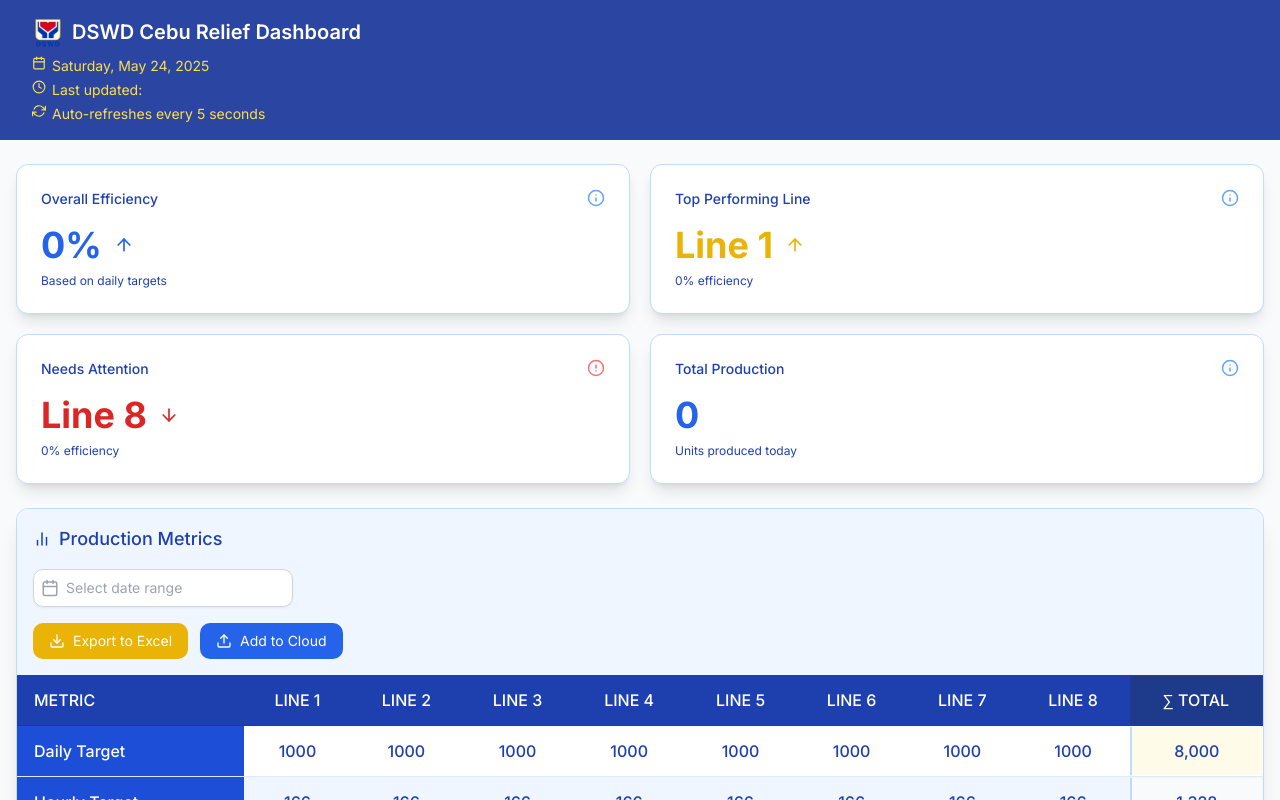
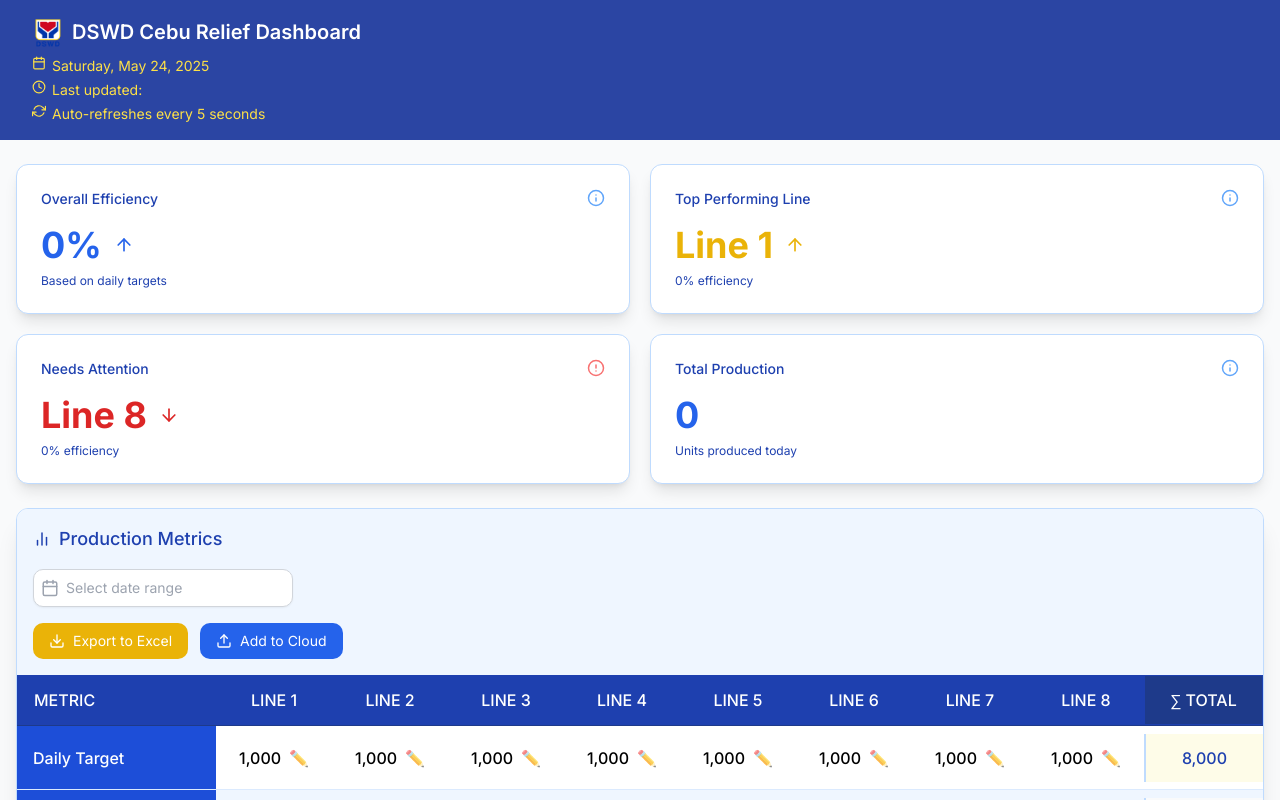
Before and after one commit to jasonllanes/DSWD_Counter, a React (Vite) app: page /dswd-counter/dashboard in a window 1280 px wide. Shown: the top 800 px of the page. Built offline with nearby package versions, Linux system fonts and the light colour scheme; no server answers.

Commit message:
feat(Dashboard, ProductionTable): add editable cells for daily and hourly targets, implement data update handling in Dashboard

```diff
--- a/src/screens/Dashboard.tsx
+++ b/src/screens/Dashboard.tsx
@@ -151,6 +151,16 @@ const Dashboard = () => {
     );
   };
 
+  // Handle updated data from editable cells
+  const handleUpdateData = (updatedData: DashboardData) => {
+    console.log("Dashboard received updated data:", updatedData);
+    setData(updatedData);
+    // Update the timestamp to reflect the change
+    const newTimestamp = new Date().toLocaleTimeString();
+    setLastUpdated(newTimestamp);
+    console.log("Dashboard updated timestamp:", newTimestamp);
+  };
+
   if (loading) {
     return <LoadingSpinner />;
   }
@@ -165,6 +175,7 @@ const Dashboard = () => {
           saving={saving}
           onExportToExcel={handleExportToExcel}
           onSaveToCloud={handleSaveToCloud}
+          onUpdateData={handleUpdateData}
         />
         <div className="grid grid-cols-1 lg:grid-cols-2 gap-6">
           <ProductionChart data={data} />
--- /dev/null
+++ b/src/screens/dashboard/components/EditableCell.tsx
@@ -0,0 +1,129 @@
+import React, { useState, useRef, useEffect } from 'react';
+
+interface EditableCellProps {
+  value: number;
+  isEditable: boolean;
+  onSave: (newValue: number) => void;
+  className?: string;
+}
+
+const EditableCell: React.FC<EditableCellProps> = ({
+  value,
+  isEditable,
+  onSave,
+  className = ''
+}) => {
+  const [isEditing, setIsEditing] = useState(false);
+  const [inputValue, setInputValue] = useState(value.toString());
+  const inputRef = useRef<HTMLInputElement>(null);
+
+  // Update input value when the prop value changes
+  useEffect(() => {
+    setInputValue(value.toString());
+  }, [value]);
+
+  // Focus input when entering edit mode
+  useEffect(() => {
+    if (isEditing && inputRef.current) {
+      inputRef.current.focus();
+      inputRef.current.select();
+    }
+  }, [isEditing]);
+
+  const startEditing = () => {
+    if (isEditable && !isEditing) {
+      console.log("🎯 Starting edit mode for value:", value);
+      setIsEditing(true);
+    }
+  };
+
+  const handleClick = (e: React.MouseEvent) => {
+    e.preventDefault();
+    e.stopPropagation();
+    console.log("🖱️ Cell clicked!", { isEditable, isEditing });
+    startEditing();
+  };
+
+  const handleKeyDown = (e: React.KeyboardEvent) => {
+    if (e.key === 'Enter') {
+      handleSave();
+    } else if (e.key === 'Escape') {
+      setIsEditing(false);
+      setInputValue(value.toString());
+    }
+  };
+
+  const handleSave = () => {
+    const newValue = parseInt(inputValue, 10);
+    if (!isNaN(newValue) && newValue >= 0) {
+      console.log("✅ Saving value:", newValue);
+      onSave(newValue);
+    } else {
+      console.log("❌ Invalid value, resetting to:", value);
+      setInputValue(value.toString());
+    }
+    setIsEditing(false);
+  };
+
+  const handleInputChange = (e: React.ChangeEvent<HTMLInputElement>) => {
+    setInputValue(e.target.value);
+  };
+
+  const handleBlur = () => {
+    console.log("📤 Input blur, saving...");
+    handleSave();
+  };
+
+  // If we're in editing mode, show the input
+  if (isEditing) {
+    return (
+      <div className="w-full h-full flex items-center justify-center p-1">
+        <input
+          ref={inputRef}
+          type="number"
+          min="0"
+          value={inputValue}
+          onChange={handleInputChange}
+          onBlur={handleBlur}
+          onKeyDown={handleKeyDown}
+          className="w-full max-w-[100px] text-center py-2 px-3 border-2 border-blue-500 rounded focus:outline-none focus:ring-2 focus:ring-blue-500 bg-white text-blue-900 font-medium"
+        />
+      </div>
+    );
+  }
+
+  // If editable, show interactive version
+  if (isEditable) {
+    return (
+      <div
+        className="w-full h-full flex items-center justify-center cursor-pointer group relative"
+        onClick={handleClick}
+        title="Click to edit this value"
+      >
+        {/* Main content */}
+        <div className="flex items-center justify-center gap-2 px-3 py-2 rounded transition-all duration-200 group-hover:bg-blue-100 group-hover:shadow-sm border-2 border-transparent group-hover:border-blue-300">
+          <span className={`font-medium ${className.includes('text-') ? '' : 'text-blue-800'}`}>
+            {value.toLocaleString()}
+          </span>
+          <span className="text-blue-500 opacity-70 group-hover:opacity-100 transition-opacity">
+            ✏️
+          </span>
+        </div>
+
+        {/* Hover hint */}
+        <div className="absolute -bottom-5 left-1/2 transform -translate-x-1/2 text-[10px] text-blue-600 opacity-0 group-hover:opacity-100 transition-opacity bg-white px-2 py-1 rounded shadow-sm border whitespace-nowrap">
+          Click to edit
+        </div>
+      </div>
+    );
+  }
+
+  // Non-editable version
+  return (
+    <div className="w-full h-full flex items-center justify-center">
+      <span className={`font-medium ${className}`}>{value.toLocaleString()}</span>
+    </div>
+  );
+};
+
+export default EditableCell;
--- a/src/screens/dashboard/components/ProductionTable.tsx
+++ b/src/screens/dashboard/components/ProductionTable.tsx
@@ -14,12 +14,14 @@ import { firebaseService } from "@/services/firebase";
 import { isFeatureEnabled } from "@/config/env";
 import Swal from "sweetalert2";
 import DateRangePicker from "./DateRangePicker";
+import EditableCell from "./EditableCell";
 
 type ProductionTableProps = {
   data: DashboardData | null;
   saving: boolean;
   onExportToExcel: () => void;
   onSaveToCloud: () => void;
+  onUpdateData: (updatedData: DashboardData) => void;
 };
 
 type LineData = {
@@ -40,17 +42,66 @@ const ProductionTable: React.FC<ProductionTableProps> = ({
   saving,
   onExportToExcel,
   onSaveToCloud,
+  onUpdateData,
 }) => {
   const [startDate, setStartDate] = useState<Date | null>(null);
   const [endDate, setEndDate] = useState<Date | null>(null);
+  const [hasUnsavedChanges, setHasUnsavedChanges] = useState(false);
 
   // Define table structure
   const rows = [
-    { id: "dailyTarget", name: "Daily Target" },
-    { id: "hourlyTarget", name: "Hourly Target" },
-    { id: "productionPerHour", name: "Production / Hr" },
-    { id: "actualProduction", name: "Actual Production" },
+    { id: "dailyTarget", name: "Daily Target", isEditable: true },
+    { id: "hourlyTarget", name: "Hourly Target", isEditable: true },
+    { id: "productionPerHour", name: "Production / Hr", isEditable: false },
+    { id: "actualProduction", name: "Actual Production", isEditable: false },
   ];
+
+  // Handle cell value updates
+  const handleCellUpdate = (lineId: number, field: keyof LineData, newValue: number) => {
+    if (!data) return;
+
+    console.log(`Updating ${field} for Line ${lineId} to ${newValue}`);
+
+    // Create a deep copy of the data
+    const updatedData: DashboardData = {
+      ...data,
+      lines: data.lines.map((line) => {
+        if (line.id === lineId) {
+          // If we're updating hourlyTarget, calculate productionPerHour
+          if (field === 'hourlyTarget') {
+            return {
+              ...line,
+              [field]: newValue,
+              // Update production per hour based on actual production
+              productionPerHour: Math.round(line.actualProduction / (newValue > 0 ? newValue : 1))
+            };
+          }
+          // Just update the field otherwise
+          return { ...line, [field]: newValue };
+        }
+        return { ...line };
+      })
+    };
+
+    console.log("Updated data:", updatedData);
+
+    // Update state to show there are unsaved changes
+    setHasUnsavedChanges(true);
+
+    // Call the parent component's update function
+    onUpdateData(updatedData);
+
+    // Show a small toast notification
+    Swal.fire({
+      title: 'Value Updated',
+      text: `${field === 'dailyTarget' ? 'Daily' : 'Hourly'} target for Line ${lineId} updated to ${newValue}`,
+      icon: 'success',
+      toast: true,
+      position: 'top-end',
+      showConfirmButton: false,
+      timer: 3000
+    });
+  };
 
   const columnHelper = createColumnHelper<DashboardRowData>();
 
@@ -78,12 +129,14 @@ const ProductionTable: React.FC<ProductionTableProps> = ({
           // Determine if production is below target
           const isProductionRow = row.metric === "Production / Hr";
           const isActualProductionRow = row.metric === "Actual Production";
+          const isDailyTargetRow = row.metric === "Daily Target";
+          const isHourlyTargetRow = row.metric === "Hourly Target";
           const hourlyTarget = data?.lines[lineId - 1]?.hourlyTarget || 0;
           const dailyTarget = data?.lines[lineId - 1]?.dailyTarget || 0;
           const isBelowTarget = isProductionRow && value < hourlyTarget;
 
           // Determine cell styling based on row type and values
-          let cellStyle = "text-center py-3 px-4 font-medium";
+          let cellStyle = "text-center font-medium";
 
           if (isProductionRow) {
             cellStyle += isBelowTarget ? " text-red-600" : " text-blue-600";
@@ -93,8 +146,25 @@ const ProductionTable: React.FC<ProductionTableProps> = ({
             cellStyle += " text-blue-800";
           }
 
+          // Determine if this cell is editable
+          const isEditable = (isDailyTargetRow || isHourlyTargetRow);
+
+          // For editable cells, use EditableCell component
+          if (isEditable) {
+            const fieldName = isDailyTargetRow ? 'dailyTarget' as keyof LineData : 'hourlyTarget' as keyof LineData;
+            return (
+              <EditableCell
+                value={Number(value)}
+                isEditable={true}
+                className={cellStyle}
+                onSave={(newValue) => handleCellUpdate(lineId, fieldName, newValue)}
+              />
+            );
+          }
+
+          // For non-editable cells
           return (
-            <div className={cellStyle}>
+            <div className={`${cellStyle} py-3 px-4 h-full flex flex-col justify-center`}>
               {value}
               {isActualProductionRow && dailyTarget > 0 && (
                 <div className="mt-1 bg-gray-200 h-1.5 w-full rounded-full overflow-hidden">
@@ -230,150 +300,15 @@ const ProductionTable: React.FC<ProductionTableProps> = ({
     }
   }, [data]);
 
-  const handleExportToExcel = async () => {
-    try {
-      const workbook = new ExcelJS.Workbook();
-      const worksheet = workbook.addWorksheet("Production Data");
-
-      // Fetch and embed the logo as base64
-      try {
-        const response = await fetch(dswdLogo);
-
-        if (!response.ok) {
-          throw new Error(`Failed to fetch logo: ${response.statusText}`);
-        }
-
-        const blob = await response.blob();
-
-        if (!blob.type.startsWith("image/")) {
-          throw new Error("Invalid image format");
-        }
-
-        const base64data = await new Promise<string>((resolve, reject) => {
-          const reader = new FileReader();
-          reader.onloadend = () => {
-            if (typeof reader.result === "string") {
-              resolve(reader.result);
-            } else {
-              reject(new Error("Failed to convert image to base64"));
-            }
-          };
-          reader.onerror = () => reject(reader.error);
-          reader.readAsDataURL(blob);
-        });
-
-        const base64Image = base64data.split(";base64,").pop();
-        if (!base64Image) {
-          throw new Error("Invalid base64 image data");
-        }
-
-        const imageId = workbook.addImage({
-          base64: base64Image,
-          extension: "png",
-        });
-
-        worksheet.addImage(imageId, {
-          tl: { col: 0, row: 0 },
-          ext: { width: 100, height: 100 },
-        });
-      } catch (error) {
-        console.error("Failed to load DSWD logo:", error);
-        // Continue without the logo
-      }
-
-      // Add date range information if available
-      if (startDate && endDate) {
-        const dateRangeRow = worksheet.getRow(5);
-        dateRangeRow.getCell(1).value = `Date Range: ${startDate.toLocaleDateString()} - ${endDate.toLocaleDateString()}`;
-        dateRangeRow.font = { bold: true };
-      }
-
-      // Leave some rows for the image
-      const startRow = 8;
-
-      // Add header row with styling
-      const headerRow = worksheet.getRow(startRow);
-      headerRow.values = [
-        "METRIC",
-        ...Array.from({ length: 8 }, (_, i) => `LINE ${i + 1}`),
-        "TOTAL"
-      ];
-      headerRow.font = { bold: true };
-      headerRow.fill = {
-        type: "pattern",
-        pattern: "solid",
-        fgColor: { argb: "2563EB" }, // blue-800 to match your UI
-      };
-      headerRow.font = { color: { argb: "FFFFFF" }, bold: true };
-
-      // Add data rows with proper typing
-      if (data) {
-        rows.forEach((row, idx) => {
-          const dataRow = worksheet.getRow(startRow + 1 + idx);
-          const lineValues = data.lines.map((line) => {
-            const value = line[row.id as keyof LineData];
-            return value !== undefined ? value : 0;
-          });
-
-          // Calculate total for the row
-          const rowTotal = lineValues.reduce((sum, val) => sum + val, 0);
-
-          const rowValues = [
-            row.name,
-            ...lineValues,
-            rowTotal // Add total column
-          ];
-
-          dataRow.values = rowValues;
-
-          // Style production/hr row
-          if (row.id === "productionPerHour") {
-            lineValues.forEach((value, colIdx) => {
-              if (colIdx < 8) { // Only for the 8 line columns
-                const cell = dataRow.getCell(colIdx + 2); // +2 because column 1 is the metric name
-                const hourlyTarget = data.lines[colIdx]?.hourlyTarget || 0;
-                cell.font = {
-                  color: {
-                    argb: Number(value) < hourlyTarget ? "DC2626" : "2563EB",
-                  },
-                };
-              }
-            });
-          }
-
-          // Highlight the Actual Production total
-          if (row.id === "actualProduction") {
-            const totalCell = dataRow.getCell(10); // Column 10 is the total column
-            totalCell.font = { bold: true, color: { argb: "2563EB" } };
-            totalCell.fill = {
-              type: "pattern",
-              pattern: "solid",
-              fgColor: { argb: "EFF6FF" }, // Light blue background
-            };
-          }
-        });
-      }
-
-      // Auto-fit columns
-      worksheet.columns.forEach((column) => {
-        column.width = 15;
-      });
-
-      // Save the file
-      const buffer = await workbook.xlsx.writeBuffer();
-      saveAs(new Blob([buffer]), "DSWD_Production_Data.xlsx");
-    } catch (error) {
-      console.error("Failed to export Excel file:", error);
-      // You might want to show an error message to the user here
-    }
-  };
-
   const handleSaveToCloud = async () => {
     if (!data) return;
 
     try {
       // Save to Firebase
       await firebaseService.saveProductionData(data);
+
+      // Reset unsaved changes flag
+      setHasUnsavedChanges(false);
 
       // Show success message
       Swal.fire({
@@ -405,7 +340,7 @@ const ProductionTable: React.FC<ProductionTableProps> = ({
         </div>
         <div className="flex space-x-3">
           <button
-            onClick={handleExportToExcel}
+            onClick={onExportToExcel}
             className="bg-yellow-500 hover:bg-yellow-600 text-white px-4 py-2 rounded-md flex items-center transition-colors text-sm"
           >
             <Download size={16} className="mr-2" />
@@ -414,7 +349,9 @@ const ProductionTable: React.FC<ProductionTableProps> = ({
           <button
             onClick={handleSaveToCloud}
             disabled={saving}
-            className="bg-blue-600 hover:bg-blue-700 text-white px-4 py-2 rounded-md flex items-center transition-colors text-sm disabled:opacity-50"
+            className={`${
+              hasUnsavedChanges ? 'animate-pulse bg-green-600 hover:bg-green-700' : 'bg-blue-600 hover:bg-blue-700'
+            } text-white px-4 py-2 rounded-md flex items-center transition-colors text-sm disabled:opacity-50`}
           >
             {saving ? (
               <>
@@ -438,12 +375,18 @@ const ProductionTable: React.FC<ProductionTableProps> = ({
             ) : (
               <>
                 <Upload size={16} className="mr-2" />
-                Add to Cloud
+                {hasUnsavedChanges ? 'Save Changes' : 'Add to Cloud'}
               </>
             )}
           </button>
         </div>
       </div>
+
+      {hasUnsavedChanges && (
+        <div className="px-4 py-2 bg-yellow-100 text-sm text-yellow-800 border-t border-b border-yellow-200">
+          <span className="font-medium">Unsaved changes!</span> Click "Save Changes" to persist your edits.
+        </div>
+      )}
 
       {startDate && endDate && (
         <div className="px-4 py-2 bg-blue-100 text-sm text-blue-800 border-t border-b border-blue-200">
@@ -480,24 +423,15 @@ const ProductionTable: React.FC<ProductionTableProps> = ({
                   // Apply special styling to the first cell (metric name)
                   const isMetricCell = cellIndex === 0;
 
-                  return (
-                    <td
-                      key={cell.id}
-                      className={`${isMetricCell ? "bg-blue-700 text-white" : ""
-                        }`}
-                    >
-                      {flexRender(
-                        cell.column.columnDef.cell,
-                        cell.getContext()
-                      )}
-                    </td>
-                  );
+                  return (                    <td                      key={cell.id}                      className={`${isMetricCell ? "bg-blue-700 text-white" : ""                        } relative h-16 min-h-[64px]`}                      style={{ padding: 0 }}                    >                      {flexRender(                        cell.column.columnDef.cell,                        cell.getContext()                      )}                    </td>                  );
                 })}
               </tr>
             ))}
           </tbody>
         </table>
       </div>
+
+      <div className="p-4 text-sm text-gray-600 bg-gray-50 border-t border-gray-200">        <p className="flex items-center">          <span className="mr-2">💡</span>          <span><strong>Tip:</strong> Click on Daily Target or Hourly Target values (with the ✏️ icon) to edit them.</span>        </p>      </div>
     </div>
   );
 };
```
